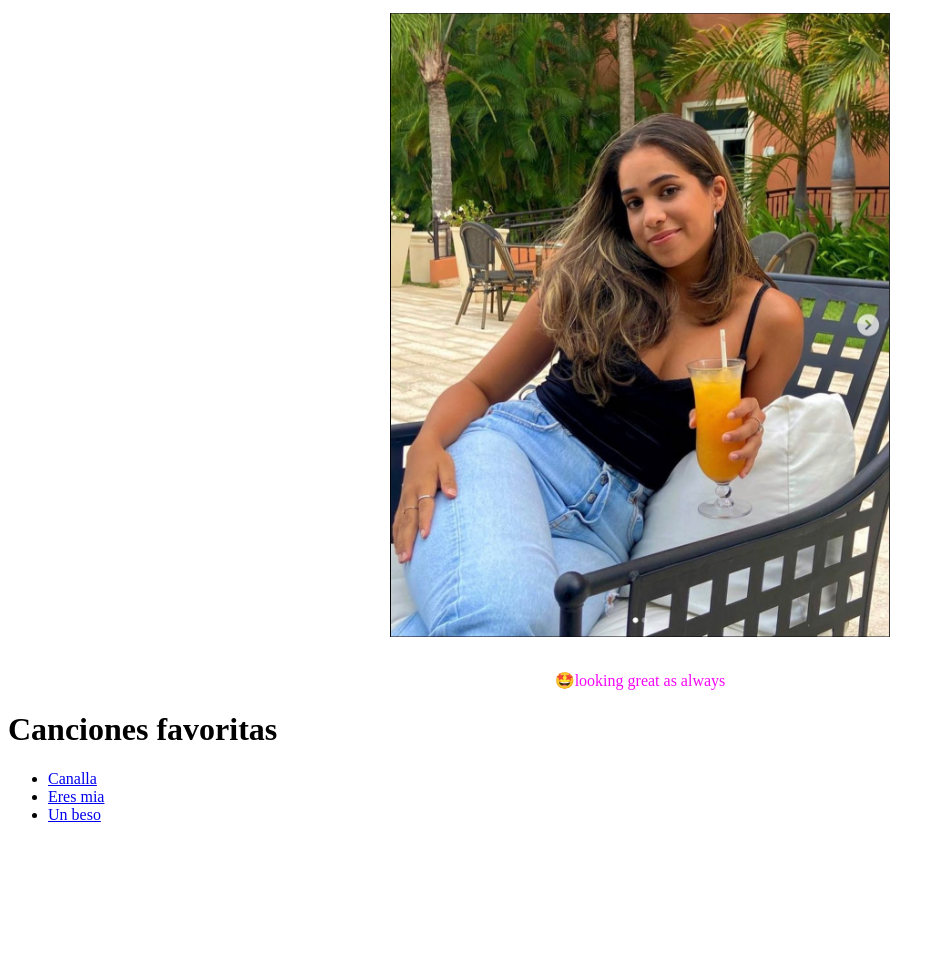
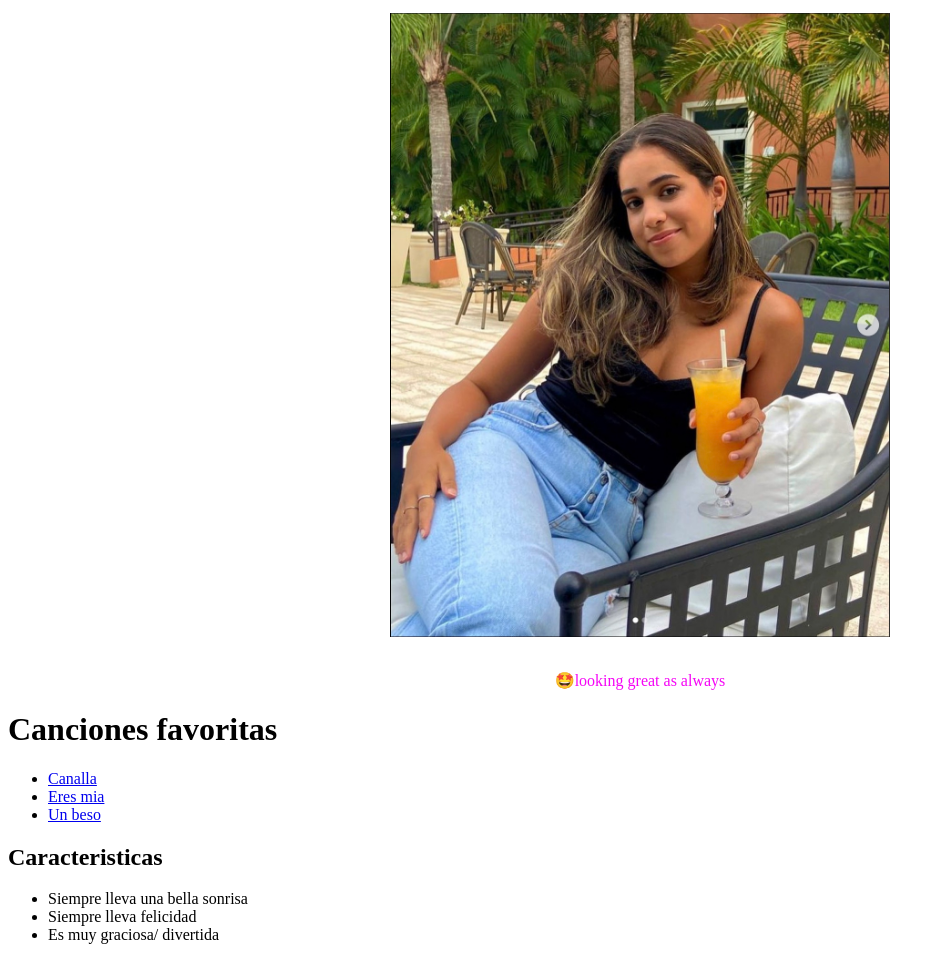
Before and after one commit to estrella4554/Blackpage, a plain HTML site: page index.html in a window 1280 px wide. Shown: the part 101-1061 px from the top of the page, without its empty margins (0-952 px from the left). Before the commit the page ends 941 px from the top, so only its background shows below. Drawn offline with Linux system fonts and the light colour scheme.

Commit message:
Update index.html

```diff
--- a/index.html
+++ b/index.html
@@ -23,6 +23,12 @@
       <li><a href="https://www.youtube.com/watch?v=8iPcqtHoR3U">Eres mia</a></li>
        <li><a href ="https://www.youtube.com/watch?v=8iPcqtHoR3U">Un beso</a></li>
    </ul>
+      <h2>Caracteristicas</h2>
+      <ul>
+        <li>Siempre lleva una bella sonrisa</li>
+        <li>Siempre lleva felicidad</li>
+        <li>Es muy graciosa/ divertida</li>
+   </lu>
 </div>
 </div>
     </body>
```
